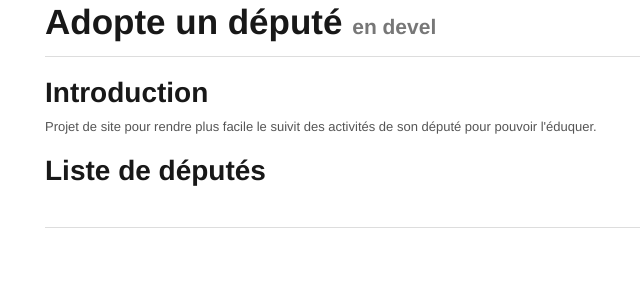
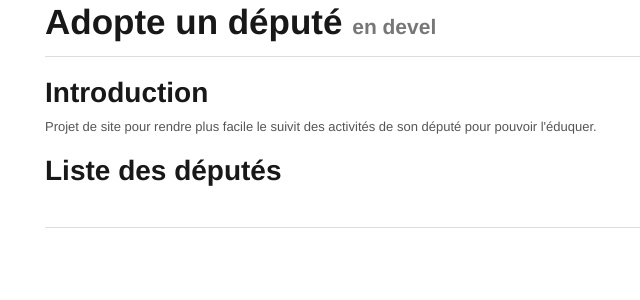
Before and after one commit to Psycojoker/adopte-un-depute, a Flask app: page / in a window 1280 px wide. Shown: the top 300 px of the page, without its empty margins (105-745 px from the left). Run offline with Flask 2, Linux system fonts and the light colour scheme; data that the repository does not hold is empty.

Commit message:
[mod] typo

```diff
--- a/templates/home.html
+++ b/templates/home.html
@@ -3,7 +3,7 @@
 {% block content %}
 <h3>Introduction</h3>
 <p>Projet de site pour rendre plus facile le suivit des activités de son député pour pouvoir l'éduquer.</p>
-<h3>Liste de députés</h3>
+<h3>Liste des députés</h3>
 <dl class="tabs">
     {% for letter in deputes_by_letter.keys()|sort|first %}
     <dd><a href="#{{ letter }}" class="active">{{ letter }}</a></dd>
```
